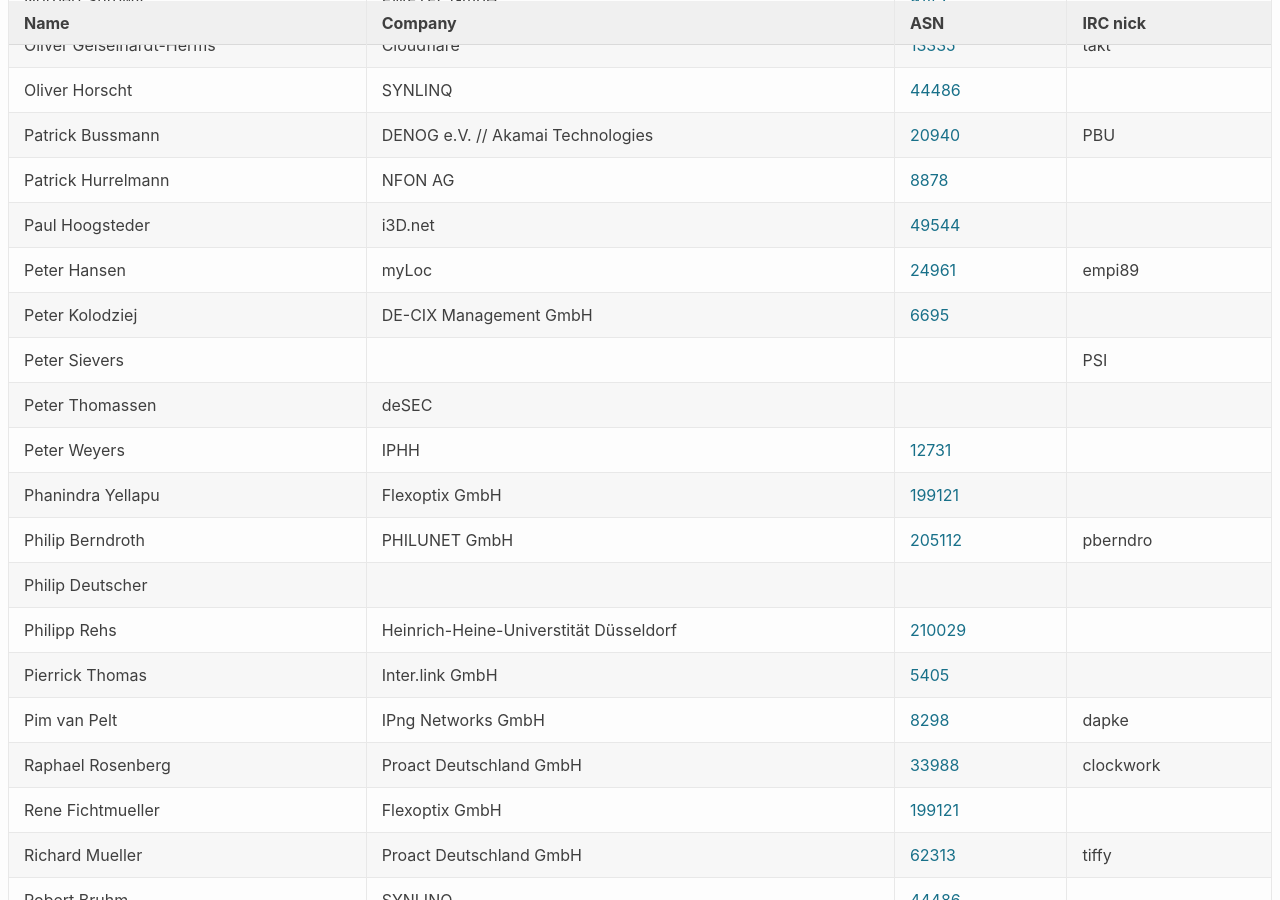
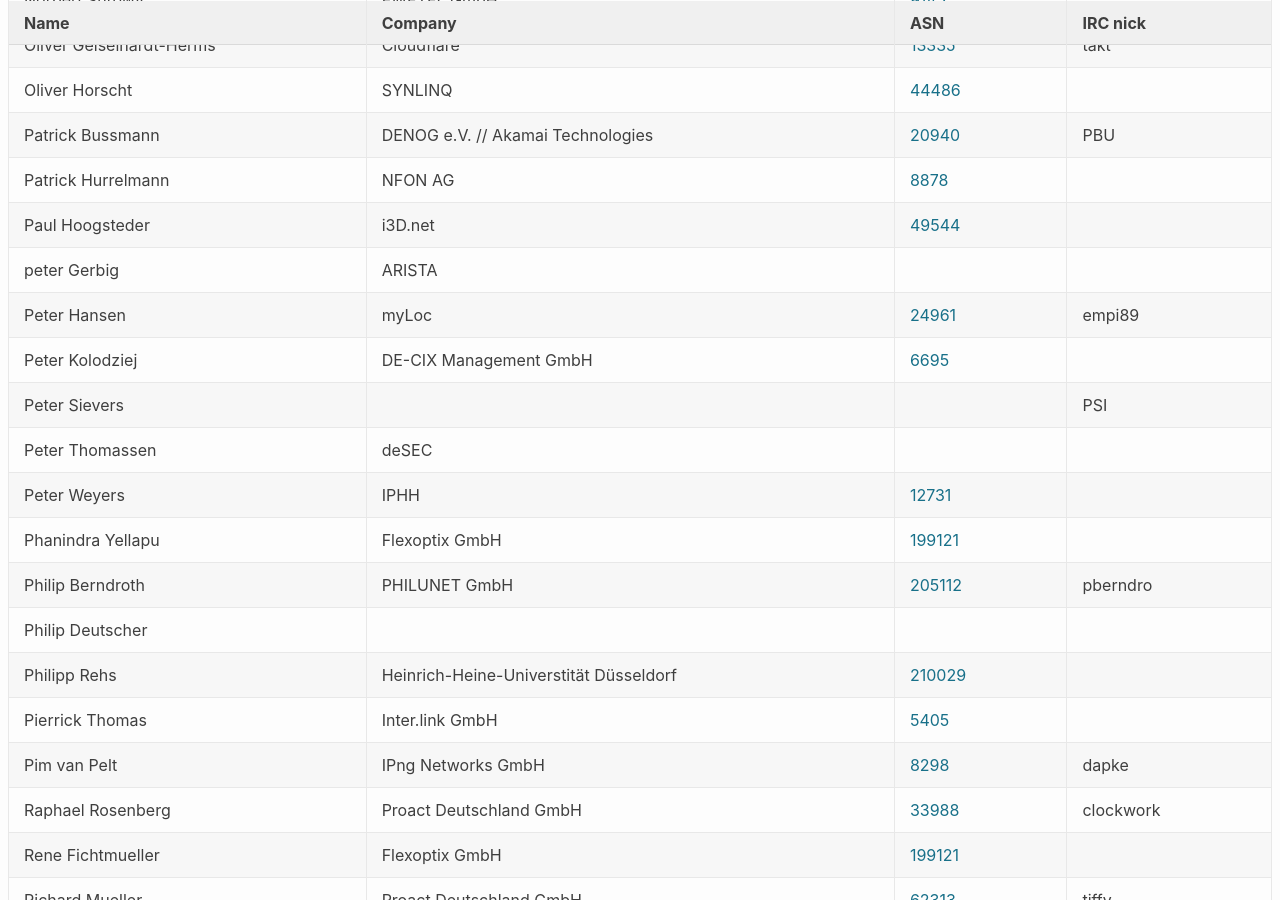
Before and after one commit to denog/pretix-attendeelist, a Jekyll site: the page built from denog14/index.md, in a window 1280 px wide and 900 px high, scrolled down 8389 px. Built offline with Jekyll 4.4.1, drawn with Linux system fonts in a browser that asks for light colours.

Commit message:
Latest data: Mon Oct 31 18:36:28 UTC 2022

```diff
--- a/_data/attendees_denog14_onsite.json
+++ b/_data/attendees_denog14_onsite.json
@@ -1126,6 +1126,12 @@
     "company": "i3D.net",
     "irc": null,
     "asn": "49544"
+  },
+  {
+    "name": "peter Gerbig",
+    "company": "ARISTA",
+    "irc": null,
+    "asn": null
   },
   {
     "name": "Peter Hansen",
```
